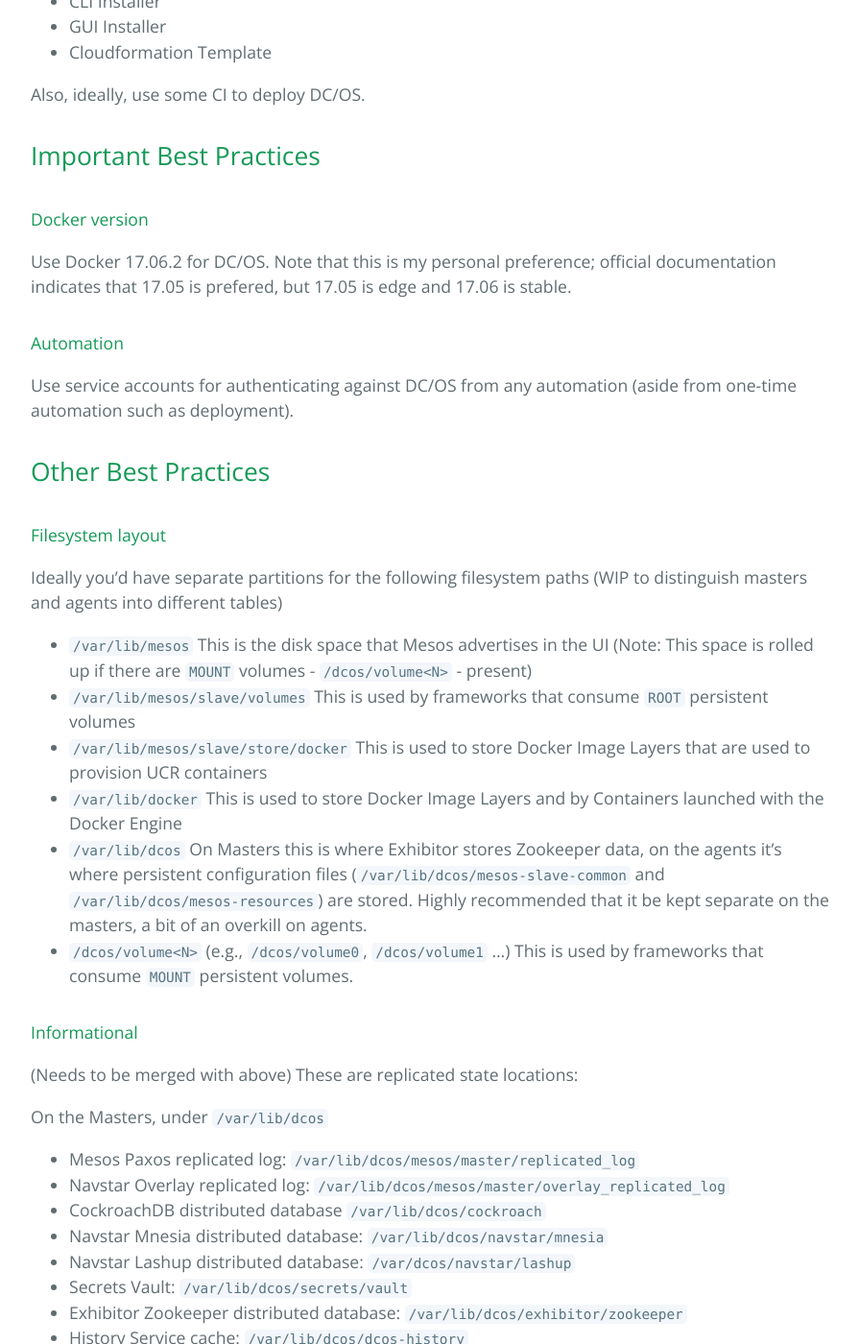
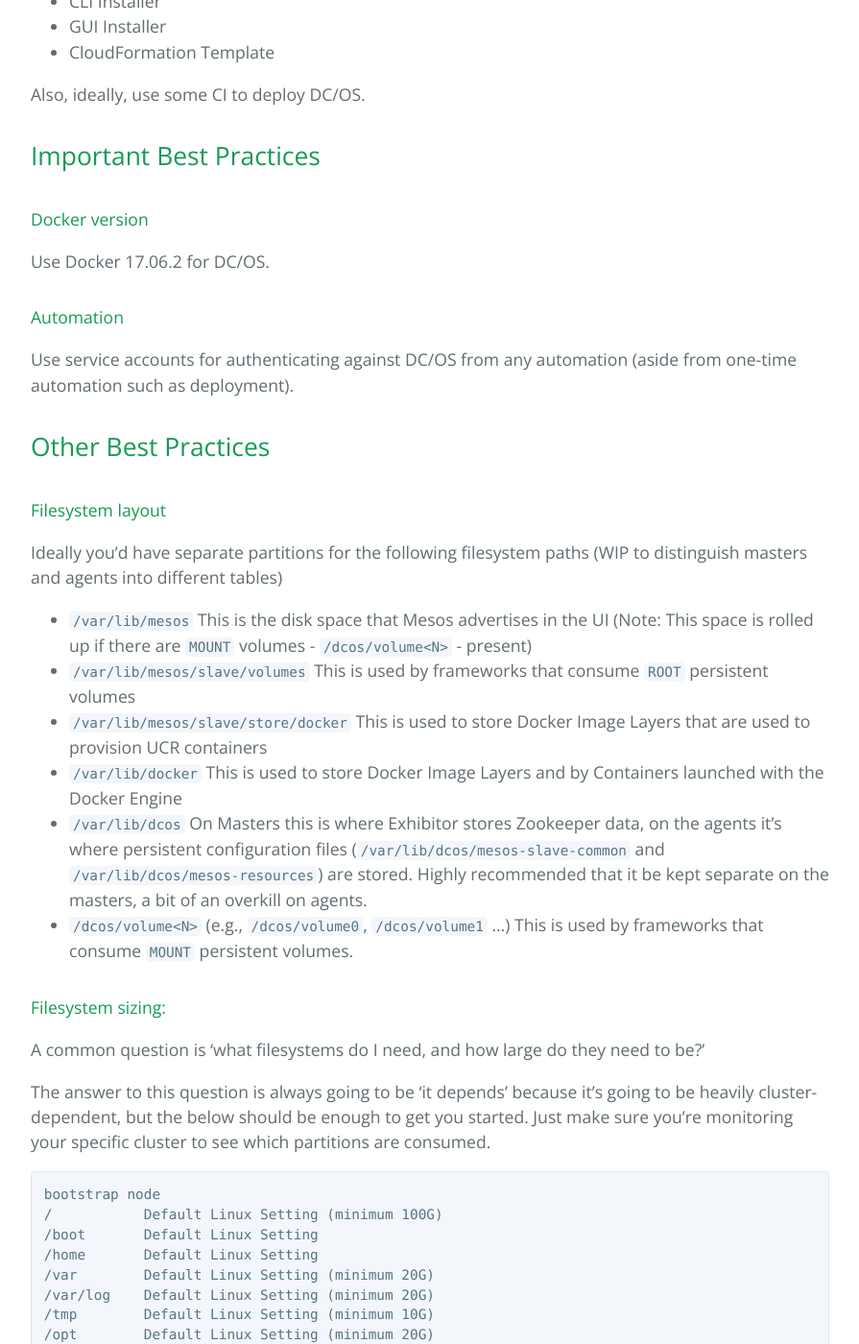
Before and after one commit to mesosphere/field-notes, a Jekyll site: the page built from docs/faqs/best-practices.md, in a window 1280 px wide and 1400 px high, scrolled down 1679 px. Shown: the whole window at 96% size, without its empty margins (192-1087 px from the left). Built offline with Jekyll 4.4.1, drawn with Linux system fonts in a browser that asks for light colours; our own code applies the rules of GitHub Pages for plain Markdown files; some of the changed text lies outside the part shown.

Commit message:
August update

````diff
--- a/docs/faqs/best-practices.md
+++ b/docs/faqs/best-practices.md
@@ -44,14 +44,14 @@ NTP or Chrony **must** be properly configured, and **must** be properly working,
 Use the advanced installer.  Do not use any of the following:
 * CLI Installer
 * GUI Installer
-* Cloudformation Template
+* CloudFormation Template
 
 Also, ideally, use some CI to deploy DC/OS.
 
 ## Important Best Practices
 
 #### Docker version
-Use Docker 17.06.2 for DC/OS.  Note that this is my personal preference; official documentation indicates that 17.05 is prefered, but 17.05 is edge and 17.06 is stable.
+Use Docker 17.06.2 for DC/OS.
 
 #### Automation
 Use service accounts for authenticating against DC/OS from any automation (aside from one-time automation such as deployment).
@@ -67,9 +67,65 @@ Ideally you'd have separate partitions for the following filesystem paths (WIP t
 * `/var/lib/dcos` On Masters this is where Exhibitor stores Zookeeper data, on the agents it's where persistent configuration files (`/var/lib/dcos/mesos-slave-common` and `/var/lib/dcos/mesos-resources`) are stored. Highly recommended that it be kept separate on the masters, a bit of an overkill on agents.
 * `/dcos/volume<N>` (e.g., `/dcos/volume0`, `/dcos/volume1` ...) This is used by frameworks that consume `MOUNT` persistent volumes.
 
+#### Filesystem sizing:
+A common question is 'what filesystems do I need, and how large do they need to be?'
+
+The answer to this question is always going to be 'it depends' because it's going to be heavily cluster-dependent, but the below should be enough to get you started.  Just make sure you're monitoring your specific cluster to see which partitions are consumed.
+```
+bootstrap node
+/           Default Linux Setting (minimum 100G)
+/boot       Default Linux Setting
+/home       Default Linux Setting
+/var        Default Linux Setting (minimum 20G)
+/var/log    Default Linux Setting (minimum 20G)
+/tmp        Default Linux Setting (minimum 10G)
+/opt        Default Linux Setting (minimum 20G)
+swap        Default Linux Setting
+
+master nodes
+/           Default Linux Setting
+/boot       Default Linux Setting
+/home       Default Linux Setting
+/var        Default Linux Setting (minimum 20G)
+/var/log    Default Linux Setting (minimum 20G)
+/tmp        Default Linux Setting (minimum 10G)
+/opt        Default Linux Setting (minimum 20G)
+swap        Default Linux Setting
+--- DC/OS-specific mounts
+/var/lib/dcos       minimum 10G, should be fast (SSD or faster)
+/var/lib/docker     minimum 20G
+
+private nodes
+/           Default Linux Setting
+/boot       Default Linux Setting
+/home       Default Linux Setting
+/var        Default Linux Setting (minimum 20G)
+/var/log    Default Linux Setting (minimum 20G)
+/tmp        Default Linux Setting (minimum 10G)
+/opt        Default Linux Setting (minimum 20G)
+swap        Default Linux Setting
+--- DC/OS-specific mounts
+/var/lib/dcos       minimum 20G
+/var/lib/docker     minimum 40G
+/var/lib/mesos      minimum 40G
+
+public nodes
+/           Default Linux Setting
+/boot       Default Linux Setting
+/home       Default Linux Setting
+/var        Default Linux Setting (minimum 20G)
+/var/log    Default Linux Setting (minimum 20G)
+/tmp        Default Linux Setting (minimum 10G)
+/opt        Default Linux Setting (minimum 20G)
+swap        Default Linux Setting
+--- DC/OS-specific mounts
+/var/lib/dcos       minimum 10G
+/var/lib/docker     minimum 40G
+/var/lib/mesos      minimum 40G
+```
+
 
 #### Informational
-(Needs to be merged with above)
 These are replicated state locations:
 
 On the Masters, under `/var/lib/dcos`
````
Also changed, not shown: docs/strict/hdfs-wip.md (added, +79 -0 lines), docs/strict/kafka-zookeeper.md (+2 -0 lines), docs/strict/kafka.md (+2 -0 lines), docs/strict/permissions.md (+10 -1 lines), docs/troubleshooting/installation-faq.md (+8 -0 lines).
